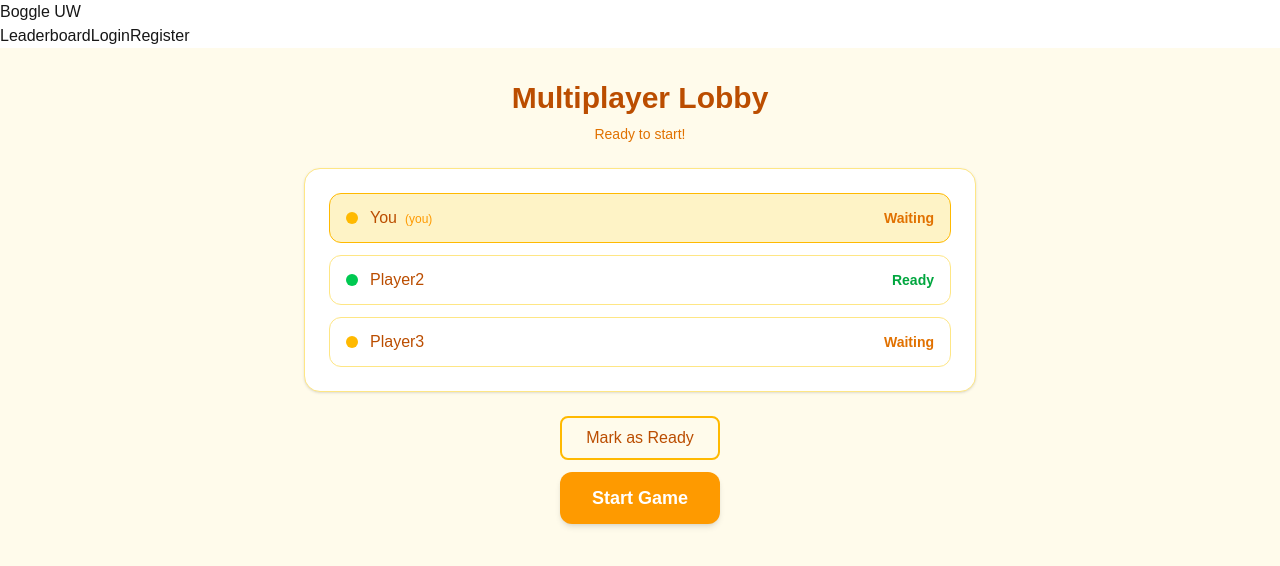
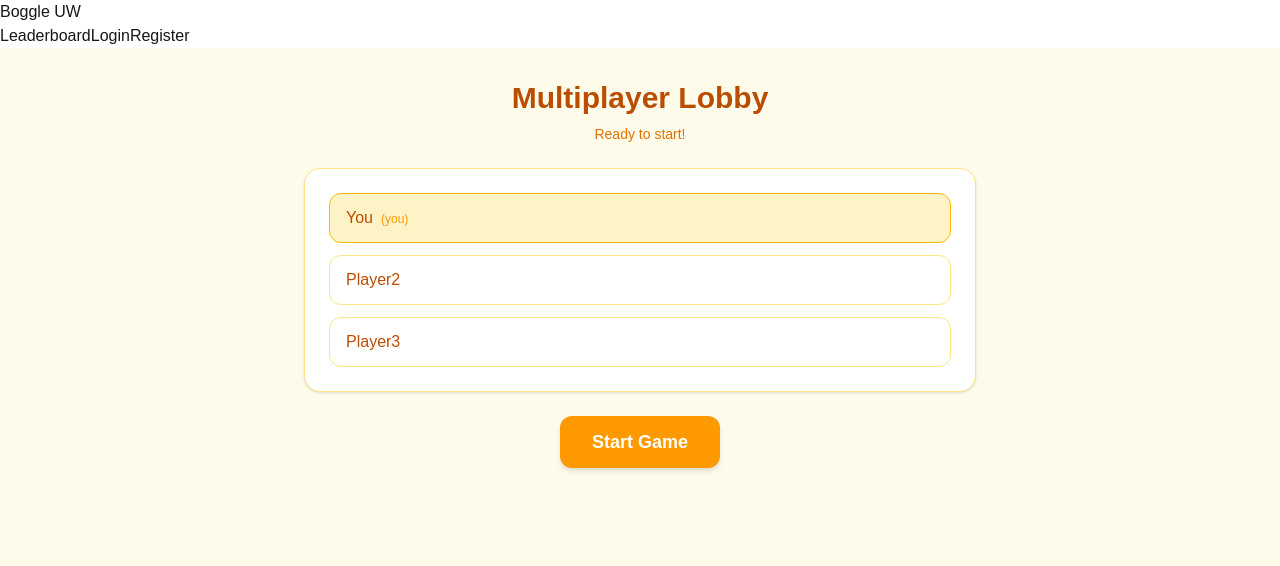
Before and after one commit to FrancoPE14/BoggleGame, a Next.js app in the folder frontend/: page /lobby in a window 1280 px wide. Shown: the top 566 px of the page. Built offline with nearby package versions, Linux system fonts and the light colour scheme.

Commit message:
Modified lobby waiting room page to not have ready

```diff
--- a/frontend/app/components/player-list.tsx
+++ b/frontend/app/components/player-list.tsx
@@ -6,8 +6,6 @@
 type LobbyPlayer = {
   /** The player's display name. */
   username: string;
-    /** Whether the player is ready to start the game. */
-    ready: boolean;
   /** Whether this player is the current user. */
   isCurrentUser: boolean;
 };
@@ -28,7 +26,9 @@ type PlayerListProps = {
  * @param props - Component props containing the player list.
  * @returns The rendered player list.
  */
-export default function PlayerList({ players }: PlayerListProps): React.JSX.Element {
+export default function PlayerList({
+  players,
+}: PlayerListProps): React.JSX.Element {
   if (players.length === 0) {
     return (
       <p className="text-center text-amber-600 py-8">
@@ -49,28 +49,13 @@ export default function PlayerList({ players }: PlayerListProps): React.JSX.Elem
           }`}
         >
           <div className="flex items-center gap-3">
-                        <span
-                            className={`w-3 h-3 rounded-full ${
-                                player.ready ? "bg-green-500" : "bg-amber-400"
-                            }`}
-                            aria-hidden="true"
-                        />
             <span className="font-medium text-amber-700">
               {player.username}
               {player.isCurrentUser && (
-                                <span className="ml-2 text-xs text-amber-500">
-                                    (you)
-                                </span>
+                <span className="ml-2 text-xs text-amber-500">(you)</span>
               )}
             </span>
           </div>
-                    <span
-                        className={`text-sm font-semibold ${
-                            player.ready ? "text-green-600" : "text-amber-600"
-                        }`}
-                    >
-                        {player.ready ? "Ready" : "Waiting"}
-                    </span>
         </li>
       ))}
     </ul>
--- a/frontend/app/lobbies/page.tsx
+++ b/frontend/app/lobbies/page.tsx
@@ -2,6 +2,7 @@
 
 import LobbyCard from "./components/lobby-card";
 import { useEffect, useState } from "react";
+import { useRouter } from "next/navigation";
 
 interface Lobby {
   sessionId: number;
@@ -13,6 +14,7 @@ interface Lobby {
 
 export default function LobbyPage() {
   const [lobbies, setLobbies] = useState<Lobby[]>([]);
+  const router = useRouter();
 
   useEffect(() => {
     fetch("/api/sessions")
@@ -39,9 +41,12 @@ export default function LobbyPage() {
       return;
     }
 
-    fetch(`/api/join?sessionId=${sessionId}&username=${encodeURIComponent(username)}`, {
+    fetch(
+      `/api/join?sessionId=${sessionId}&username=${encodeURIComponent(username)}`,
+      {
         method: "POST",
-      })
+      },
+    )
       .then(async (res) => {
         if (!res.ok) {
           const text = await res.text();
@@ -51,6 +56,7 @@ export default function LobbyPage() {
       })
       .then((data) => {
         console.log("Joined lobby:", data);
+        router.push("/lobby");
       })
       .catch((err) => {
         console.error("Error joining lobby:", err);
--- a/frontend/app/lobby/page.tsx
+++ b/frontend/app/lobby/page.tsx
@@ -1,6 +1,6 @@
 "use client";
 
-import { useState, useSyncExternalStore } from "react";
+import { useEffect, useState, useSyncExternalStore } from "react";
 import { useRouter } from "next/navigation";
 import PlayerList from "../components/player-list";
 
@@ -10,11 +10,43 @@ import PlayerList from "../components/player-list";
 type LobbyPlayer = {
   /** The player's display name. */
   username: string;
-    /** Whether the player is ready to start the game. */
-    ready: boolean;
   /** Whether this player is the current user. */
   isCurrentUser: boolean;
 };
+
+/**
+ * GET request for the sessionId a player is in given the username
+ * @returns int sessionId
+ */
+function getSessionId() {
+  const username = window.sessionStorage.getItem("username");
+
+  if (!username) {
+    console.error("No username found in sessionStorage");
+    return;
+  }
+
+  fetch(`/api/session?username=${encodeURIComponent(username)}`, {
+    method: "GET",
+  })
+    .then((res) => {
+      if (!res.ok) {
+        throw new Error("Failed to fetch session");
+      }
+      return res.json(); // since your controller returns an int, Spring sends JSON number
+    })
+    .then((sessionId) => {
+      if (sessionId === -1) {
+        throw new Error("User is not in a session");
+      } else {
+        console.log("User is in session:", sessionId);
+        return sessionId;
+      }
+    })
+    .catch((err) => {
+      console.error("Error fetching session:", err);
+    });
+}
 
 /**
  * Builds the initial mock player list for the lobby.
@@ -31,9 +63,9 @@ function buildInitialPlayers(): LobbyPlayer[] {
   // TODO: Replace mock player data with real lobby state from backend.
   // Depends on backend issues #179 (lobby endpoints) and #166 (multiplayer support).
   return [
-        { username, ready: false, isCurrentUser: true },
-        { username: "Player2", ready: true, isCurrentUser: false },
-        { username: "Player3", ready: false, isCurrentUser: false },
+    { username, isCurrentUser: true },
+    { username: "Player2", isCurrentUser: false },
+    { username: "Player3", isCurrentUser: false },
   ];
 }
 
@@ -61,18 +93,14 @@ const getServerSnapshot = (): boolean => false;
 export default function LobbyPage(): React.JSX.Element {
   const router = useRouter();
   const [players, setPlayers] = useState<LobbyPlayer[]>(buildInitialPlayers);
-    const mounted = useSyncExternalStore(emptySubscribe, getClientSnapshot, getServerSnapshot);
-
-    /**
-     * Toggles the current user's ready status.
-     */
-    const toggleReady = (): void => {
-        setPlayers((prev) =>
-            prev.map((p) =>
-                p.isCurrentUser ? { ...p, ready: !p.ready } : p
-            )
+  const mounted = useSyncExternalStore(
+    emptySubscribe,
+    getClientSnapshot,
+    getServerSnapshot,
   );
-    };
+  useEffect(() => {
+    getSessionId();
+  }, []);
 
   /**
    * Navigates to the game page to start the match.
@@ -87,9 +115,7 @@ export default function LobbyPage(): React.JSX.Element {
   if (!mounted) {
     return (
       <div className="flex min-h-screen items-center justify-center bg-amber-50">
-                <p className="text-amber-700 text-lg font-medium">
-                    Loading lobby...
-                </p>
+        <p className="text-amber-700 text-lg font-medium">Loading lobby...</p>
       </div>
     );
   }
@@ -101,9 +127,7 @@ export default function LobbyPage(): React.JSX.Element {
         Multiplayer Lobby
       </h1>
       <p className="text-sm text-amber-600 mb-6">
-                {canStart
-                    ? "Ready to start!"
-                    : "Waiting for players to join..."}
+        {canStart ? "Ready to start!" : "Waiting for players to join..."}
       </p>
 
       {/* Player list */}
@@ -113,21 +137,6 @@ export default function LobbyPage(): React.JSX.Element {
 
       {/* Action area */}
       <div className="flex flex-col items-center gap-3 w-full max-w-2xl">
-                <button
-                    type="button"
-                    onClick={toggleReady}
-                    className="px-6 py-2 rounded-lg border-2 border-amber-400 text-amber-700 font-medium hover:bg-amber-100 transition-colors"
-                    aria-label={
-                        currentUser?.ready
-                            ? "Mark yourself as not ready"
-                            : "Mark yourself as ready"
-                    }
-                >
-                    {currentUser?.ready
-                        ? "Mark as Not Ready"
-                        : "Mark as Ready"}
-                </button>
-
         <button
           type="button"
           onClick={handleStartGame}
```
Also changed, not shown: 2 other files (tests, documents, lock files or other folders). Lines whose indentation alone changed are shown as unchanged.
